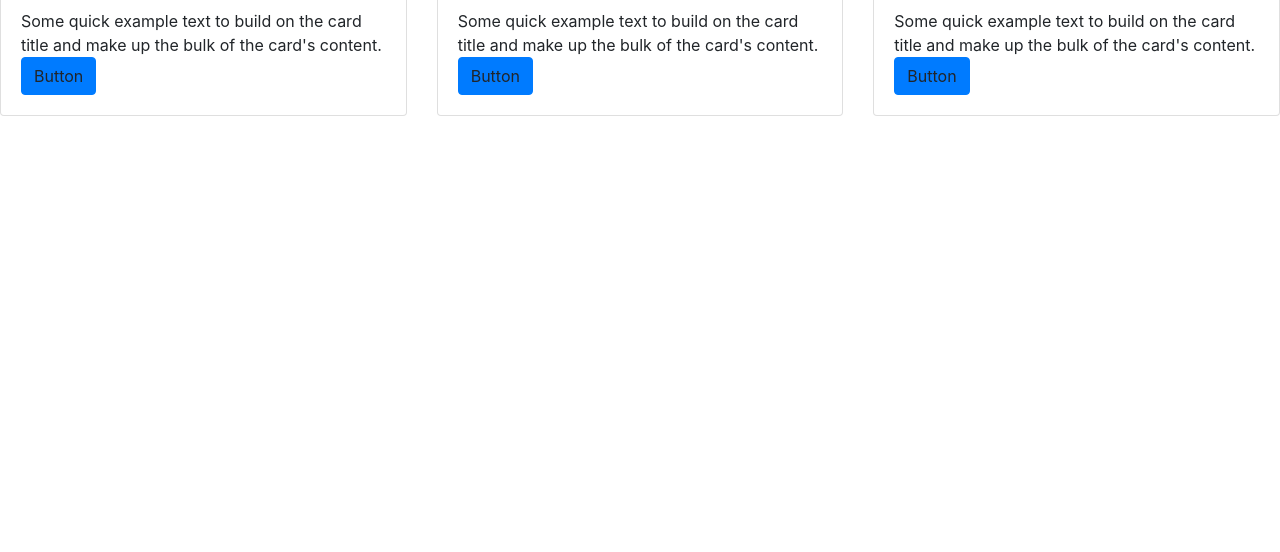
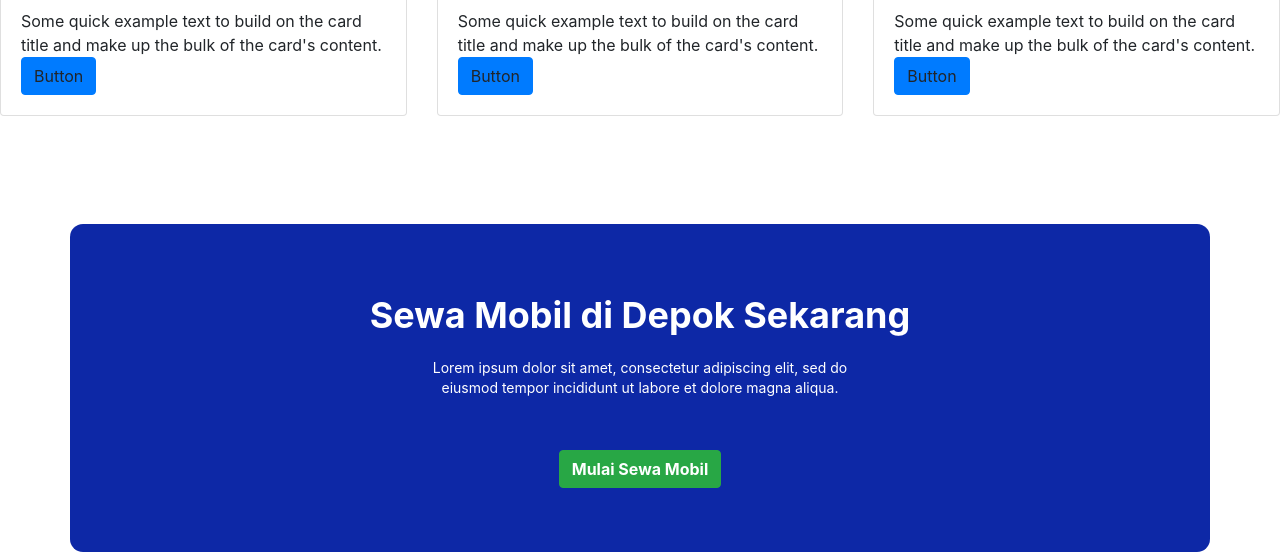
Before and after one commit to putraprdn/c01-binar-car-rental, a plain HTML site: page index.html in a window 1280 px wide. Shown: the part 1984-2536 px from the top of the page. Before the commit the page ends 2108 px from the top, so only its background shows below. Drawn offline with Linux system fonts and the light colour scheme.

Commit message:
create cta section

```diff
--- a/index.html
+++ b/index.html
@@ -508,6 +508,24 @@
             </div>
         </section>
 
+        <section class="cta">
+            <div class="container px-0">
+                <div class="cta-inner text-center">
+                    <h3 class="cta__title mb-3 font-weight-bold">
+                        Sewa Mobil di Depok Sekarang
+                    </h3>
+                    <p class="cta__description mx-auto">
+                        Lorem ipsum dolor sit amet, consectetur adipiscing elit, sed do eiusmod tempor incididunt ut
+                        labore
+                        et dolore magna aliqua.
+                    </p>
+                    <a class="btn btn-success font-weight-bold" href="#">
+                        Mulai Sewa Mobil
+                    </a>
+                </div>
+            </div>
+        </section>
+
         </section>
     </main>
 </body>
--- a/style.css
+++ b/style.css
@@ -181,3 +181,25 @@ header {
 	width: 619px;
 	height: 270px;
 }
+
+.cta-inner {
+	width: 100%;
+	padding: 64px;
+	background-color: var(--dark-blue);
+	margin-top: 100px;
+	border-radius: 13px;
+	color: #fff;
+}
+.cta__title {
+	font-size: 36px;
+	line-height: 54px;
+}
+.cta__description {
+	max-width: 468px;
+	font-size: 14px;
+	line-height: 20px;
+	margin-bottom: 52px;
+}
+.cta .btn-primary {
+	background-color: var(--primary);
+}
```
